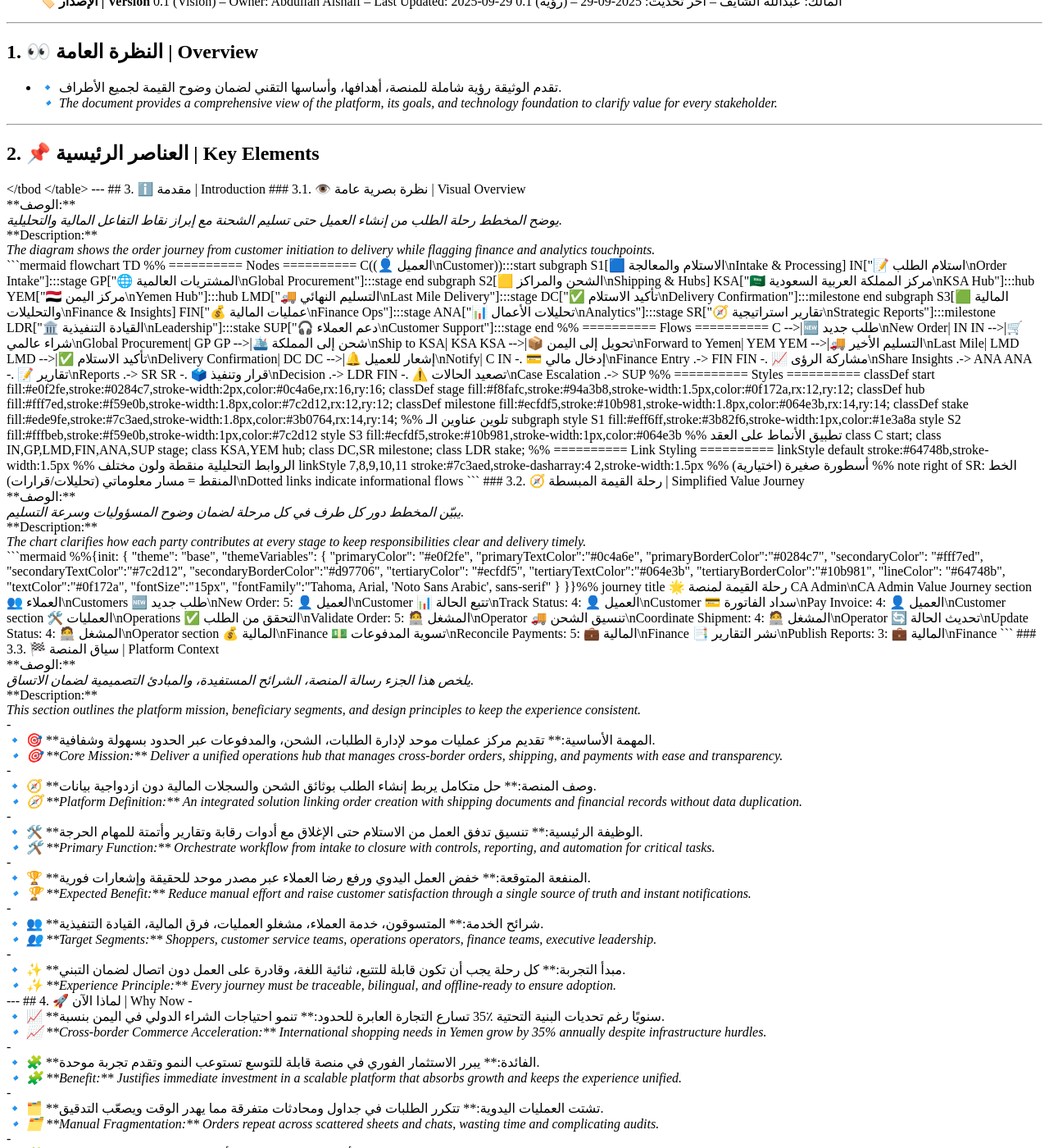
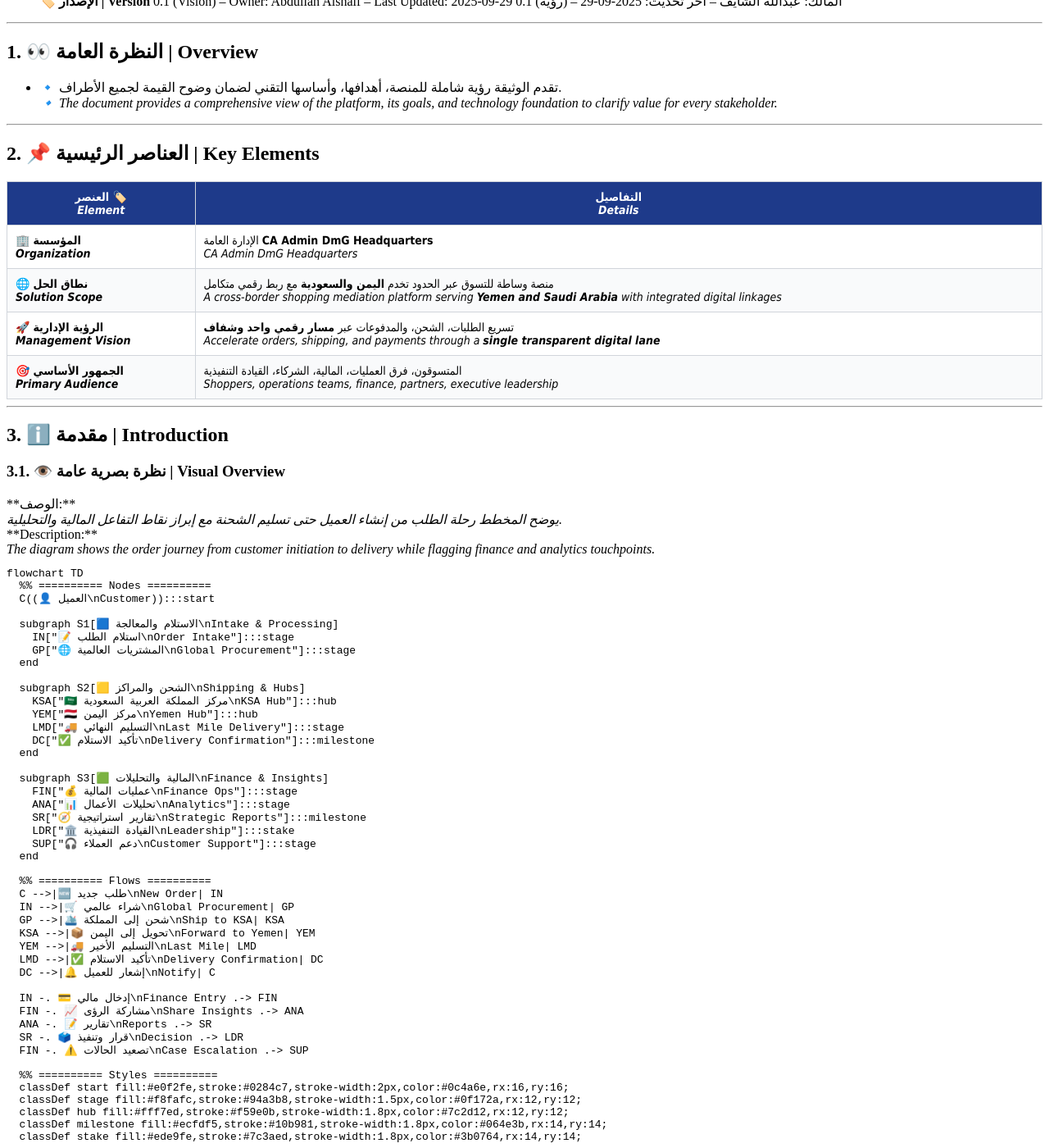
Before and after one commit to Ash69g/Documentation-Study, a Jekyll site: the page built from docs/01-vision/01-vision.md, in a window 1280 px wide and 1400 px high, scrolled down 229 px. Shown: the whole window at 82% size. Built offline with Jekyll 4.4.1, drawn with Linux system fonts in a browser that asks for light colours; our own code applies the rules of GitHub Pages for plain Markdown files; some of the changed text lies outside the part shown.

Commit message:
Update 01-vision.md

```diff
--- a/docs/01-vision/01-vision.md
+++ b/docs/01-vision/01-vision.md
@@ -79,7 +79,7 @@
         <div class="en"><i>Shoppers, operations teams, finance, partners, executive leadership</i></div>
       </td>
     </tr>
-  </tbod
+  </tbody>
 
 </table>
 
```
